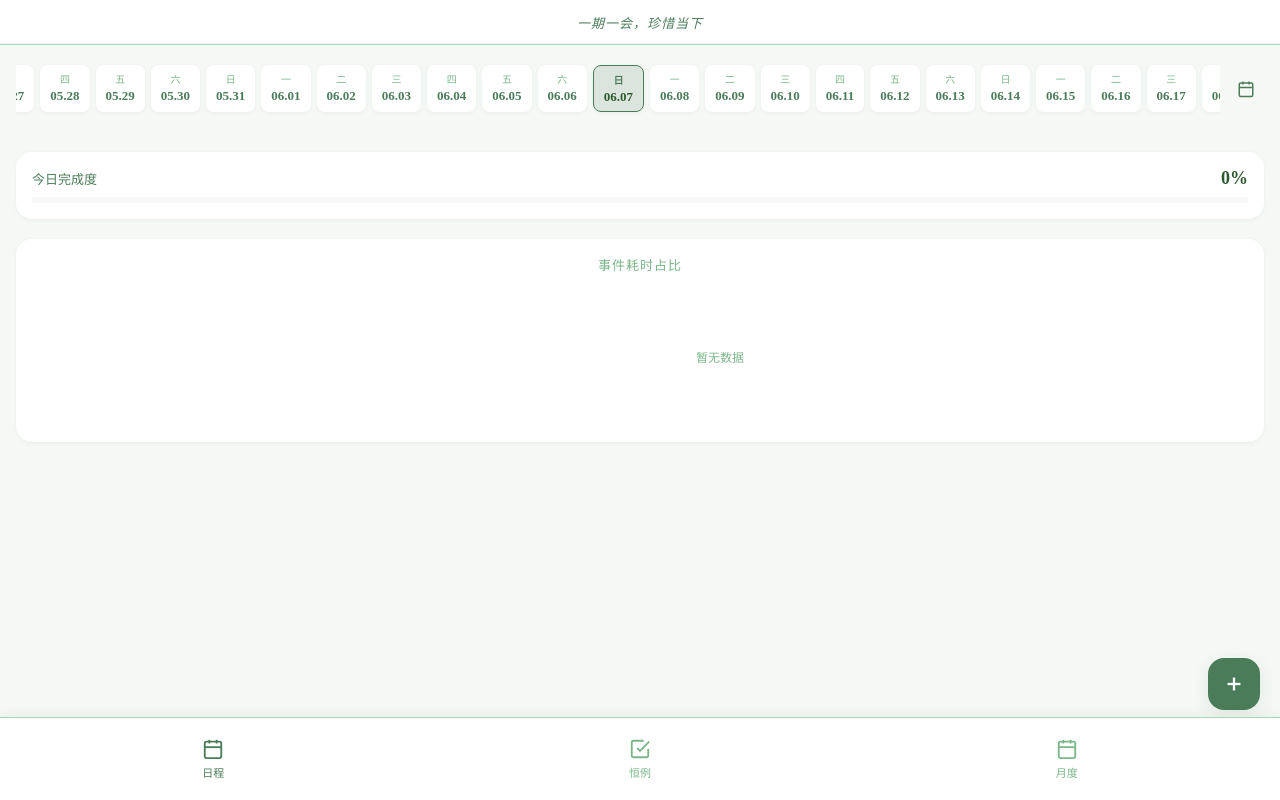
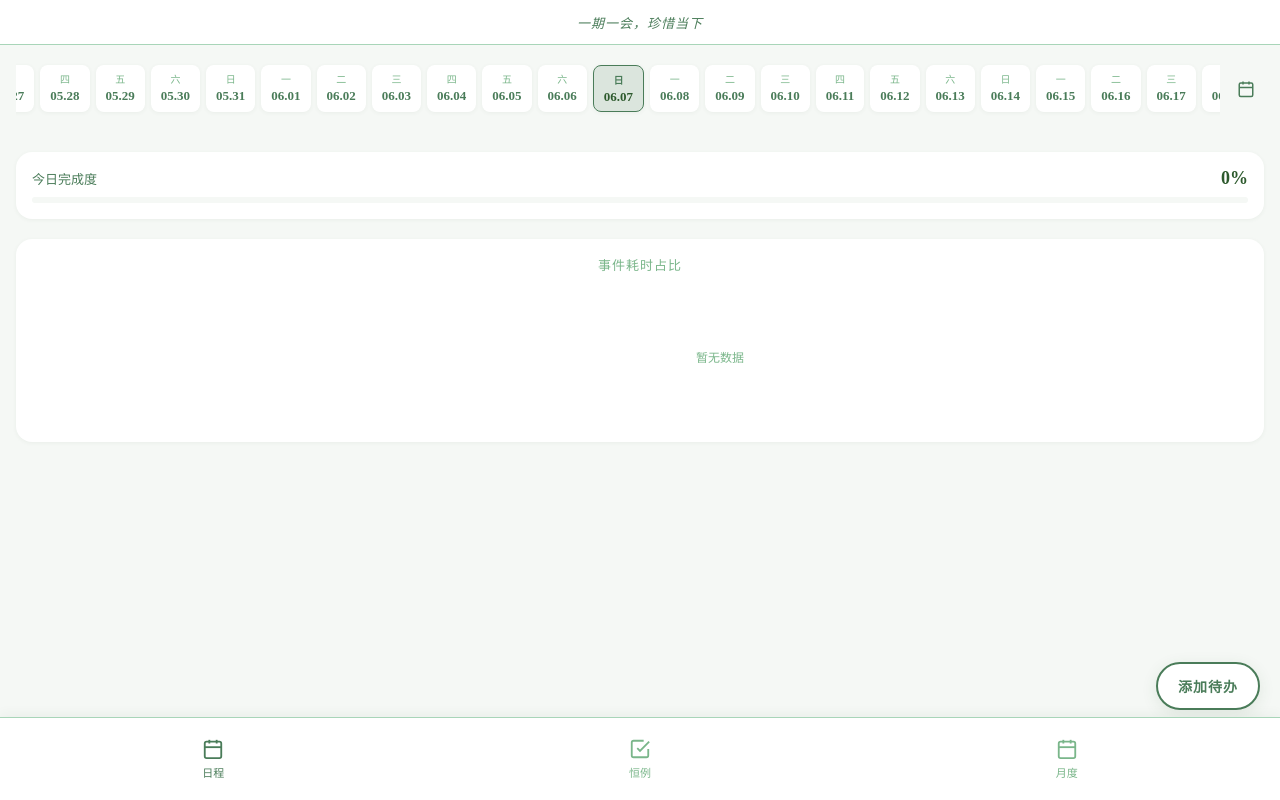
Before and after one commit to Cori-anba/Reflecto, a plain HTML site: page index.html in a window 1280 px wide. Drawn offline with Linux system fonts and the light colour scheme; a web font is replaced by a local one.

Commit message:
feat: 修改悬浮添加按钮样式
- 白色按钮，深绿色边框
- 内部显示文案（添加待办/添加恒例）
- 使用 Noto Serif SC 绿色高级字体

```diff
--- a/index.html
+++ b/index.html
@@ -533,27 +533,27 @@
             position: fixed;
             bottom: 90px;
             right: 20px;
-            width: 52px;
-            height: 52px;
-            border-radius: var(--radius-xl);
-            background-color: var(--color-primary);
-            color: white;
+            padding: 12px 20px;
+            border-radius: 24px;
+            background-color: white;
+            color: var(--color-primary);
+            border: 2px solid var(--color-primary);
             box-shadow: var(--shadow-lg);
             display: flex;
             align-items: center;
             justify-content: center;
             z-index: 50;
             transition: all 0.2s ease;
+            font-family: 'Noto Serif SC', serif;
+            font-size: 14px;
+            font-weight: 600;
+            letter-spacing: 1px;
         }
 
         .fab:hover {
             transform: scale(1.05);
-            box-shadow: 0 6px 20px rgba(74, 124, 89, 0.35);
-        }
-
-        .fab svg {
-            width: 22px;
-            height: 22px;
+            box-shadow: 0 6px 20px rgba(74, 124, 89, 0.25);
+            background-color: var(--color-primary-bg);
         }
 
         /* 模态框 */
@@ -1569,10 +1569,7 @@
 
         <!-- 添加恒例悬浮按钮 -->
         <button class="fab" id="add-routine-btn" style="display: none;">
-            <svg viewBox="0 0 24 24" fill="none" stroke="currentColor" stroke-width="2.5">
-                <line x1="12" y1="5" x2="12" y2="19"></line>
-                <line x1="5" y1="12" x2="19" y2="12"></line>
-            </svg>
+            添加恒例
         </button>
 
         <!-- 添加恒例模态框 -->
@@ -1619,10 +1616,7 @@
 
         <!-- 添加待办悬浮按钮 -->
         <button class="fab" id="add-todo-btn">
-            <svg viewBox="0 0 24 24" fill="none" stroke="currentColor" stroke-width="2.5">
-                <line x1="12" y1="5" x2="12" y2="19"></line>
-                <line x1="5" y1="12" x2="19" y2="12"></line>
-            </svg>
+            添加待办
         </button>
 
         <!-- 添加/编辑待办模态框 -->
```
